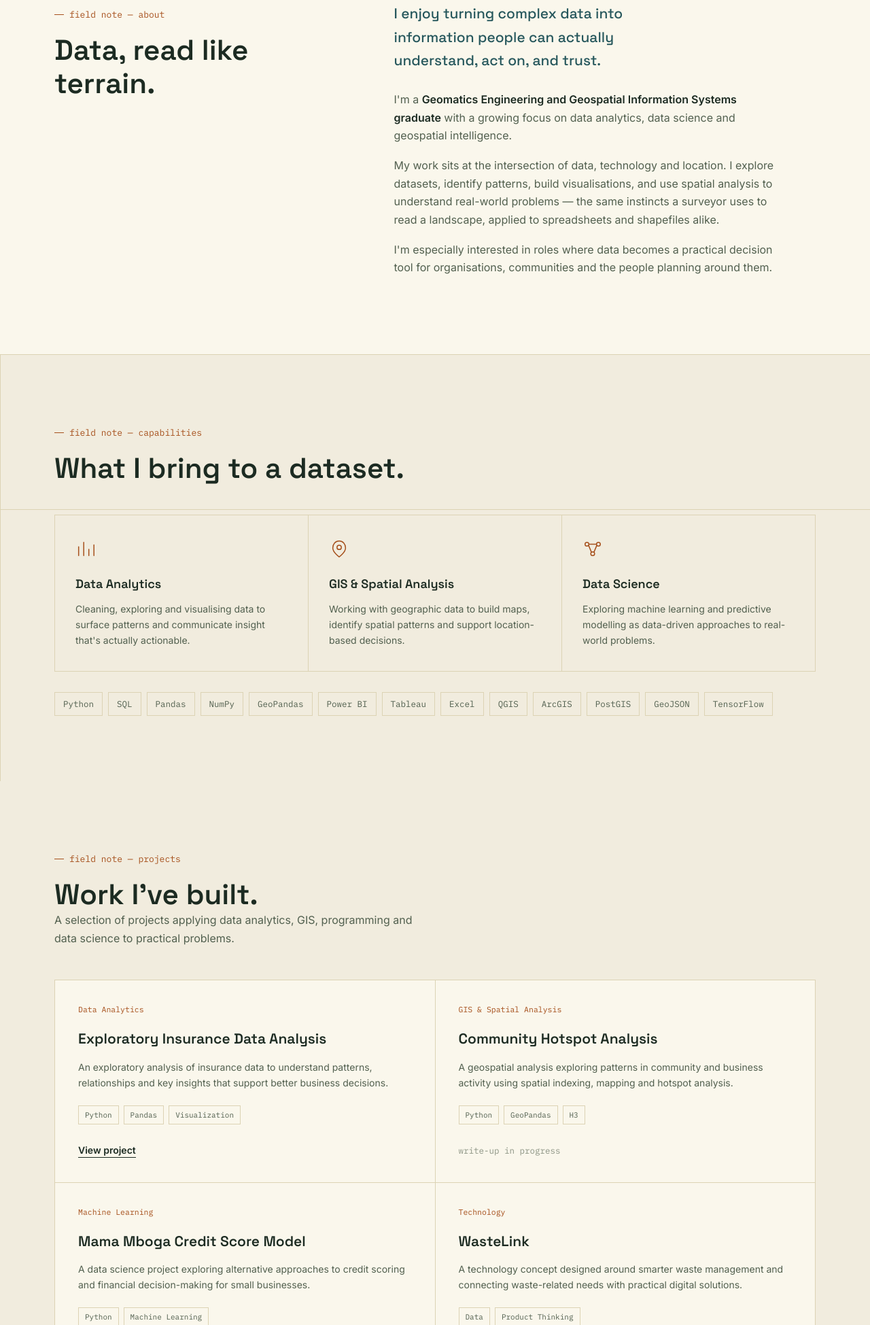
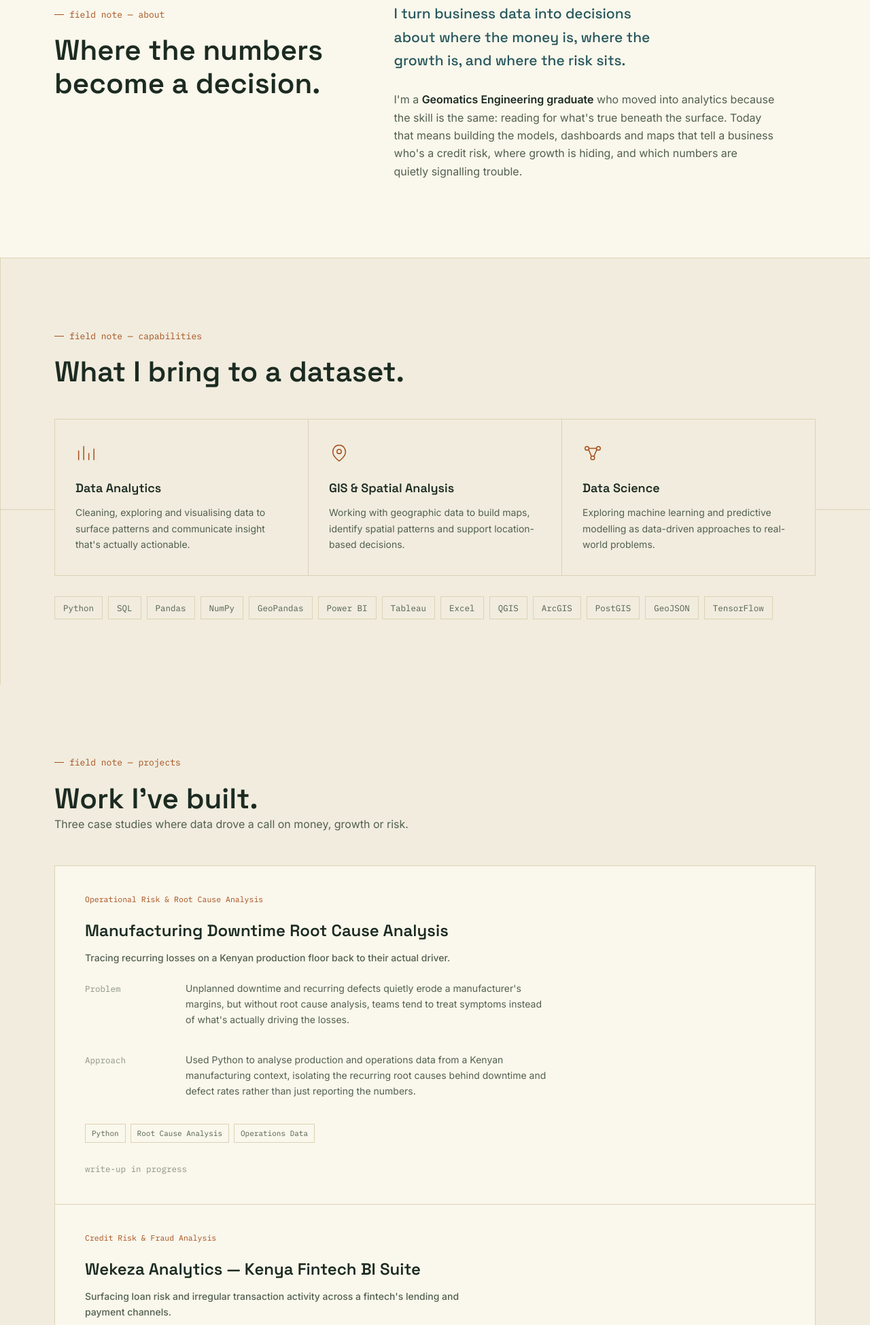
Before and after one commit to kabui-charity/kabui-charity.github.io, a plain HTML site: page index.html in a window 1280 px wide. Shown: the part 851-2800 px from the top of the page at 68% size. Drawn offline with Linux system fonts and the light colour scheme.

Commit message:
Update index.html

```diff
--- a/index.html
+++ b/index.html
@@ -170,12 +170,13 @@ nav{
 .hero h1{
   font-family: var(--display);
   font-weight: 700;
-  font-size: clamp(48px, 7.4vw, 84px);
-  line-height: 0.98;
-  letter-spacing: -2px;
+  font-size: clamp(36px, 5.6vw, 66px);
+  line-height: 1;
+  letter-spacing: -1.5px;
   color: var(--ink);
   margin-bottom: 22px;
   opacity: 0;
+  white-space: nowrap;
   animation: rise 0.8s ease forwards 0.1s;
 }
 .hero h2{
@@ -317,13 +318,13 @@ nav{
 }
 .project-grid{
   display: grid;
-  grid-template-columns: repeat(2, 1fr);
+  grid-template-columns: 1fr;
   gap: 1px;
   background: var(--paper-line);
   border: 1px solid var(--paper-line);
 }
 .project-card{
-  padding: 34px;
+  padding: 40px 44px;
   background: var(--card);
   transition: background 0.2s ease;
 }
@@ -338,8 +339,34 @@ nav{
   font-family: var(--display);
   font-weight: 600;
   color: var(--ink);
-  font-size: 21px;
-  margin-bottom: 12px;
+  font-size: 24px;
+  margin-bottom: 8px;
+}
+.project-framing{
+  color: var(--teal);
+  font-size: 15px;
+  font-weight: 500;
+  font-family: var(--body);
+  margin-bottom: 24px;
+  max-width: 560px;
+}
+.case-block{
+  display: grid;
+  grid-template-columns: 130px 1fr;
+  gap: 18px;
+  margin-bottom: 14px;
+  max-width: 680px;
+}
+.case-label{
+  font-family: var(--mono);
+  font-size: 12.5px;
+  color: var(--ink-faint);
+  padding-top: 2px;
+}
+.case-block p{
+  color: var(--ink-soft);
+  font-size: 14.5px;
+  margin: 0;
 }
 .project-card p{
   color: var(--ink-soft);
@@ -422,7 +449,7 @@ nav{
 .certifications{ background: var(--card); border-top: 1px solid var(--paper-line); }
 .cert-grid{
   display: grid;
-  grid-template-columns: repeat(2, 1fr);
+  grid-template-columns: repeat(3, 1fr);
   gap: 1px;
   background: var(--paper-line);
   border: 1px solid var(--paper-line);
@@ -512,10 +539,14 @@ footer{
   .hero-art{ height: 260px; order: -1; }
   .about-grid{ grid-template-columns: 1fr; gap: 26px; }
   .skills-grid{ grid-template-columns: 1fr; }
-  .project-grid{ grid-template-columns: 1fr; }
   .cert-grid{ grid-template-columns: 1fr; }
+  .project-card{ padding: 30px 24px; }
+  .case-block{ grid-template-columns: 1fr; gap: 4px; }
   .contact-grid{ grid-template-columns: 1fr; gap: 36px; }
   section{ padding: 68px 0; }
+}
+@media (max-width: 380px){
+  .hero h1{ font-size: 30px; white-space: normal; }
 }
 </style>
 </head>
@@ -538,11 +569,11 @@ footer{
   <div class="container hero-grid">
     <div>
       <div class="coord-tag">1°17'S, 36°49'E — Nairobi, Kenya</div>
-      <h1>Charity<br>Kabui.</h1>
+      <h1>Charity Kabui.</h1>
       <h2>Data Analyst &amp; Geospatial Information Systems Professional</h2>
       <p class="hero-description">
         I turn raw data and spatial records into maps, models and
-        insight that hold up under real decisions — for
+        insight that hold up under real decisions for
         organisations, communities and the people who plan for them.
       </p>
       <div class="hero-buttons">
@@ -590,30 +621,21 @@ footer{
   <div class="container about-grid">
     <div>
       <div class="tag">field note — about</div>
-      <h2 class="section-title">Data, read like terrain.</h2>
+      <h2 class="section-title">Where the numbers become a decision.</h2>
     </div>
     <div>
       <p class="about-intro">
-        I enjoy turning complex data into information people can
-        actually understand, act on, and trust.
+        I turn business data into decisions about where the money
+        is, where the growth is, and where the risk sits.
       </p>
       <br>
       <p class="about-text">
-        I'm a <span class="highlight">Geomatics Engineering and Geospatial Information Systems graduate</span>
-        with a growing focus on data analytics, data science and
-        geospatial intelligence.
-      </p>
-      <p class="about-text">
-        My work sits at the intersection of data, technology and
-        location. I explore datasets, identify patterns, build
-        visualisations, and use spatial analysis to understand
-        real-world problems — the same instincts a surveyor uses to
-        read a landscape, applied to spreadsheets and shapefiles alike.
-      </p>
-      <p class="about-text">
-        I'm especially interested in roles where data becomes a
-        practical decision tool for organisations, communities and
-        the people planning around them.
+        I'm a <span class="highlight">Geomatics Engineering graduate</span>
+        who moved into analytics because the skill is the same:
+        reading for what's true beneath the surface. Today that means
+        building the models, dashboards and maps that tell a business
+        who's a credit risk, where growth is hiding, and which
+        numbers are quietly signalling trouble.
       </p>
     </div>
   </div>
@@ -683,65 +705,73 @@ footer{
     <div class="tag">field note — projects</div>
     <h2 class="section-title">Work I've built.</h2>
     <p class="projects-intro">
-      A selection of projects applying data analytics, GIS,
-      programming and data science to practical problems.
+      Three case studies where data drove a call on money, growth or risk.
     </p>
 
     <div class="project-grid">
 
       <div class="project-card">
-        <div class="project-category">Data Analytics</div>
-        <h3>Exploratory Insurance Data Analysis</h3>
-        <p>An exploratory analysis of insurance data to understand patterns, relationships and key insights that support better business decisions.</p>
+        <div class="project-category">Operational Risk &amp; Root Cause Analysis</div>
+        <h3>Manufacturing Downtime Root Cause Analysis</h3>
+        <p class="project-framing">Tracing recurring losses on a Kenyan production floor back to their actual driver.</p>
+
+        <div class="case-block">
+          <div class="case-label">Problem</div>
+          <p>Unplanned downtime and recurring defects quietly erode a manufacturer's margins, but without root cause analysis, teams tend to treat symptoms instead of what's actually driving the losses.</p>
+        </div>
+        <div class="case-block">
+          <div class="case-label">Approach</div>
+          <p>Used Python to analyse production and operations data from a Kenyan manufacturing context, isolating the recurring root causes behind downtime and defect rates rather than just reporting the numbers.</p>
+        </div>
+
         <div class="project-tools">
           <span class="project-tool">Python</span>
-          <span class="project-tool">Pandas</span>
-          <span class="project-tool">Visualization</span>
-        </div>
-        <a href="https://github.com/kabui-charity/-Exploratory-data-analysis.git" class="project-link" target="_blank">View project</a>
-      </div>
-
-      <div class="project-card">
-        <div class="project-category">GIS &amp; Spatial Analysis</div>
-        <h3>Community Hotspot Analysis</h3>
-        <p>A geospatial analysis exploring patterns in community and business activity using spatial indexing, mapping and hotspot analysis.</p>
-        <div class="project-tools">
-          <span class="project-tool">Python</span>
-          <span class="project-tool">GeoPandas</span>
-          <span class="project-tool">H3</span>
+          <span class="project-tool">Root Cause Analysis</span>
+          <span class="project-tool">Operations Data</span>
         </div>
         <span class="project-pending">write-up in progress</span>
       </div>
 
       <div class="project-card">
-        <div class="project-category">Machine Learning</div>
-        <h3>Mama Mboga Credit Score Model</h3>
-        <p>A data science project exploring alternative approaches to credit scoring and financial decision-making for small businesses.</p>
+        <div class="project-category">Credit Risk &amp; Fraud Analysis</div>
+        <h3>Wekeza Analytics — Kenya Fintech BI Suite</h3>
+        <p class="project-framing">Surfacing loan risk and irregular transaction activity across a fintech's lending and payment channels.</p>
+
+        <div class="case-block">
+          <div class="case-label">Problem</div>
+          <p>A fintech operating across mobile money, agency banking and digital lending needed visibility into which loans were turning risky and which transaction patterns looked irregular, before either became a loss.</p>
+        </div>
+        <div class="case-block">
+          <div class="case-label">Approach</div>
+          <p>Built a Tableau BI suite on a seven-table relational dataset, with a loan risk view tracking default rate, portfolio at risk and days-late by segment and county, alongside transaction and channel views built to surface unusual activity.</p>
+        </div>
+
         <div class="project-tools">
-          <span class="project-tool">Python</span>
-          <span class="project-tool">Machine Learning</span>
+          <span class="project-tool">Tableau</span>
+          <span class="project-tool">SQL</span>
+          <span class="project-tool">Credit Risk Analysis</span>
         </div>
-        <span class="project-pending">write-up in progress</span>
+        <span class="project-pending">dashboard build in progress</span>
       </div>
 
       <div class="project-card">
-        <div class="project-category">Technology</div>
-        <h3>WasteLink</h3>
-        <p>A technology concept designed around smarter waste management and connecting waste-related needs with practical digital solutions.</p>
+        <div class="project-category">GIS &amp; Market Growth</div>
+        <h3>Community Hotspot Analysis</h3>
+        <p class="project-framing">Mapping where business activity clusters, to point growth in the right direction.</p>
+
+        <div class="case-block">
+          <div class="case-label">Problem</div>
+          <p>Decisions about where to expand, place a branch or target a service are often made on instinct rather than evidence of where activity is actually concentrated.</p>
+        </div>
+        <div class="case-block">
+          <div class="case-label">Approach</div>
+          <p>Used spatial indexing and hotspot analysis on community and business-activity data to surface where activity clusters, turning a map into a growth and site-selection tool.</p>
+        </div>
+
         <div class="project-tools">
-          <span class="project-tool">Data</span>
-          <span class="project-tool">Product Thinking</span>
-        </div>
-        <span class="project-pending">write-up in progress</span>
-      </div>
-
-      <div class="project-card">
-        <div class="project-category">AI &amp; Data</div>
-        <h3>Aquaguard AI</h3>
-        <p>An AI-focused project exploring how data and technology can contribute to smarter water management and decision-making.</p>
-        <div class="project-tools">
-          <span class="project-tool">AI</span>
           <span class="project-tool">Python</span>
+          <span class="project-tool">GeoPandas</span>
+          <span class="project-tool">H3</span>
         </div>
         <span class="project-pending">write-up in progress</span>
       </div>
@@ -786,12 +816,9 @@ footer{
     <h2 class="section-title">Certifications &amp; training.</h2>
 
     <div class="cert-grid">
+      <div class="cert"><h3>Women Techsters Fellowship</h3><p>Excel &amp; Power BI</p></div>
       <div class="cert"><h3>Google Data Analytics</h3><p>Coursera</p></div>
-      <div class="cert"><h3>Tech4Dev Fellowship</h3><p>Data Science &amp; Engineering · Class of 2026</p></div>
-      <div class="cert"><h3>Women Techsters Fellowship</h3><p>Excel &amp; Power BI</p></div>
-      <div class="cert"><h3>Cisco Data Analytics</h3><p>Introduction to Data Analytics</p></div>
-      <div class="cert"><h3>Cisco AI Fundamentals</h3><p>Artificial Intelligence Fundamentals</p></div>
-      <div class="cert"><h3>Project Management</h3><p>Professional development training</p></div>
+      <div class="cert"><h3>Google Business Intelligence</h3><p>Coursera</p></div>
     </div>
   </div>
 </section>
```
